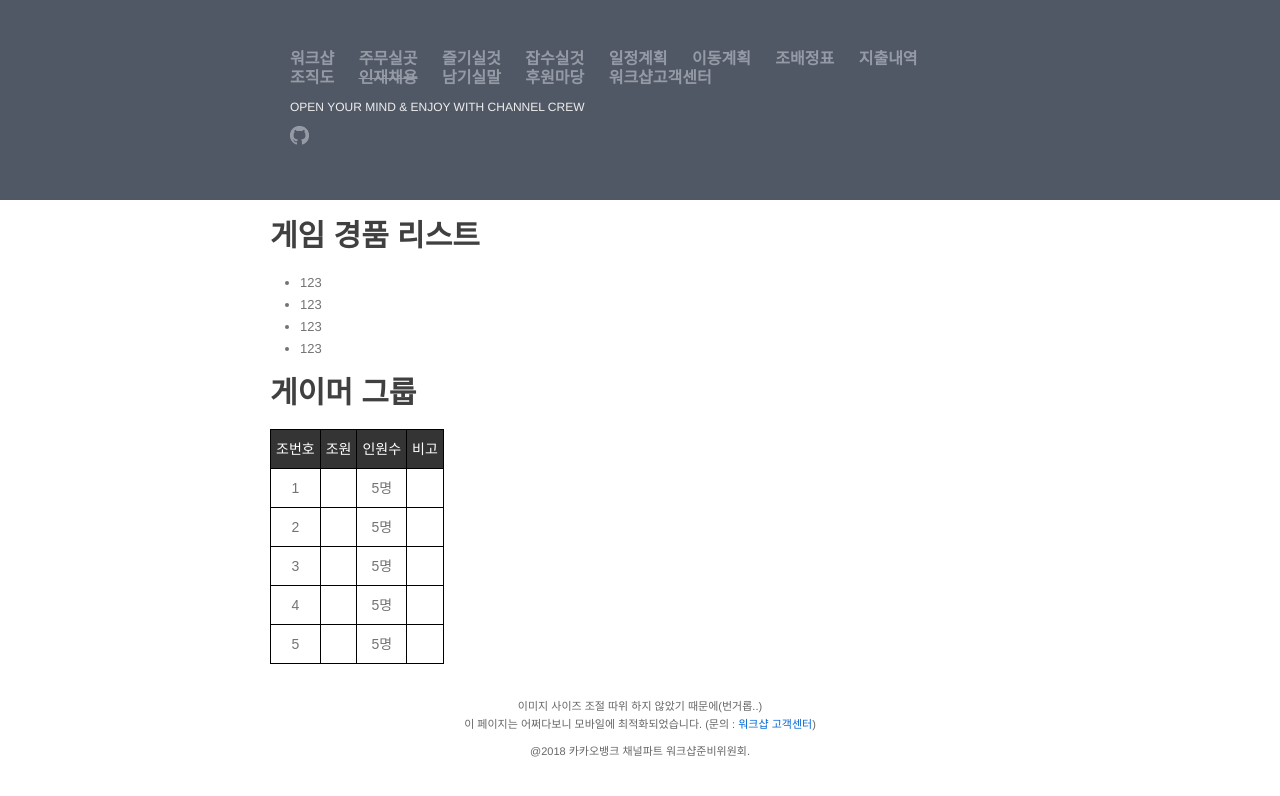
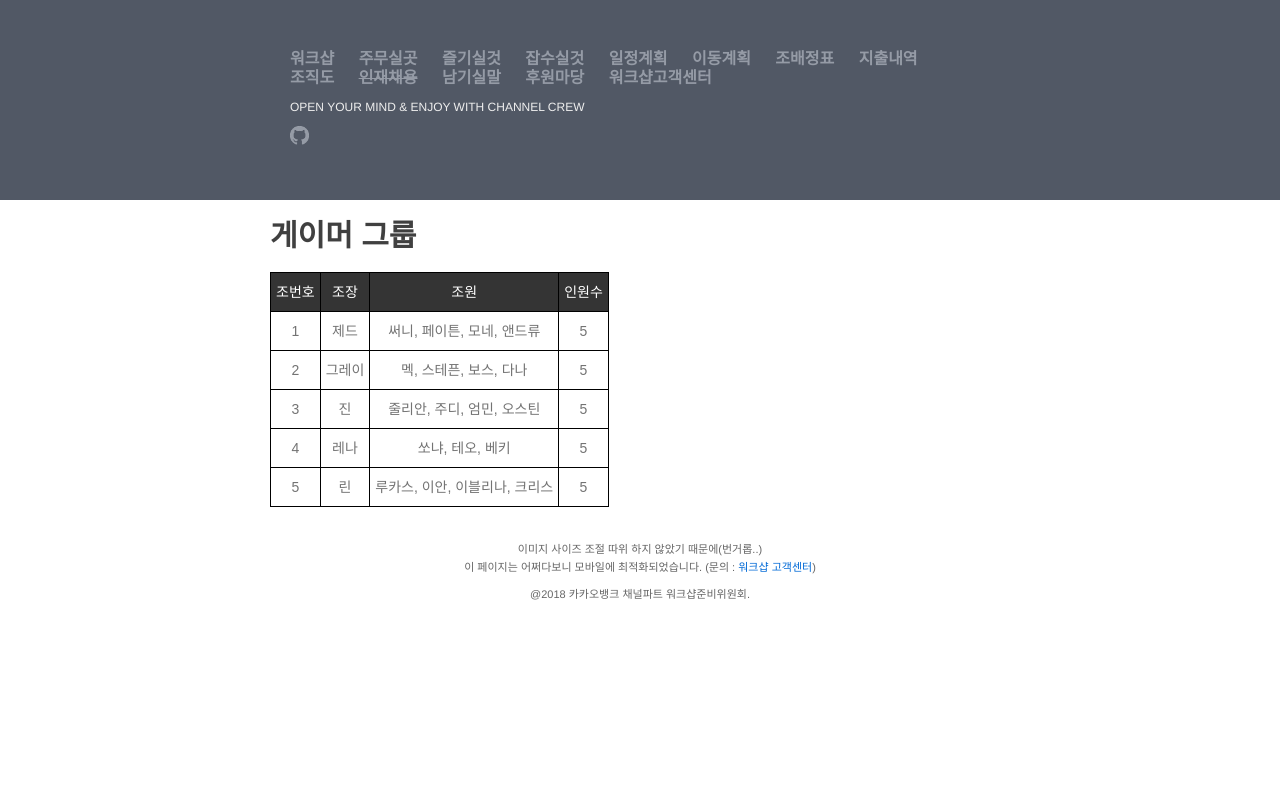
Before and after one commit to HighLvRiver/Kabang.Channel.WPC, a Jekyll site: the page built from game_group.html, in a window 1280 px wide. Shown: the top 796 px of the page. Built offline with Jekyll 4.4.1, drawn with Linux system fonts in a browser that asks for light colours.

Commit message:
Update game_group.html

```diff
--- a/game_group.html
+++ b/game_group.html
@@ -4,13 +4,6 @@ layout: default
 
 
 <div class="page">
-
-<h1><strong>게임 경품 리스트</strong></h1>
-<ul><li>123</li>
-	<li>123</li>
-	<li>123</li>
-	<li>123</li>
-</ul>
 
 <h1><strong>게이머 그룹</strong></h1>
 <style type="text/css">
@@ -24,39 +17,39 @@ layout: default
 
   <tr>
     <th class="tg-91pb">조번호</th>
+    <th class="tg-91pb">조장</th>
     <th class="tg-91pb">조원</th>
     <th class="tg-91pb">인원수</th>
-    <th class="tg-91pb">비고</th>
   </tr>
   <tr>
     <td class="tg-baqh">1</td>
-    <td class="tg-baqh"> </td>
-    <td class="tg-baqh">5명</td>
-    <td class="tg-baqh"> </td>
+    <td class="tg-baqh">제드</td>
+    <td class="tg-baqh">써니, 페이튼, 모네, 앤드류</td>
+    <td class="tg-baqh">5</td>
   </tr>
   <tr>
     <td class="tg-baqh">2</td>
-    <td class="tg-baqh"> </td>
-    <td class="tg-baqh">5명</td>
-    <td class="tg-baqh"> </td>
+    <td class="tg-baqh">그레이</td>
+    <td class="tg-baqh">멕, 스테픈, 보스, 다나</td>
+    <td class="tg-baqh">5</td>
   </tr>
   <tr>
     <td class="tg-baqh">3</td>
-    <td class="tg-baqh"> </td>
-    <td class="tg-baqh">5명</td>
-    <td class="tg-baqh"> </td>
+    <td class="tg-baqh">진</td>
+    <td class="tg-baqh">줄리안, 주디, 엄민, 오스틴</td>
+    <td class="tg-baqh">5</td>
   </tr>
   <tr>
     <td class="tg-baqh">4</td>
-    <td class="tg-baqh"> </td>
-    <td class="tg-baqh">5명</td>
-    <td class="tg-baqh"> </td>
+    <td class="tg-baqh">레나</td>
+    <td class="tg-baqh">쏘냐, 테오, 베키</td>
+    <td class="tg-baqh">5</td>
   </tr>
   <tr>
     <td class="tg-baqh">5</td>
-    <td class="tg-baqh"> </td>
-    <td class="tg-baqh">5명</td>
-    <td class="tg-baqh"> </td>
+    <td class="tg-baqh">린</td>
+    <td class="tg-baqh">루카스, 이안, 이블리나, 크리스</td>
+    <td class="tg-baqh">5</td>
   </tr>
 
 </table>
```
